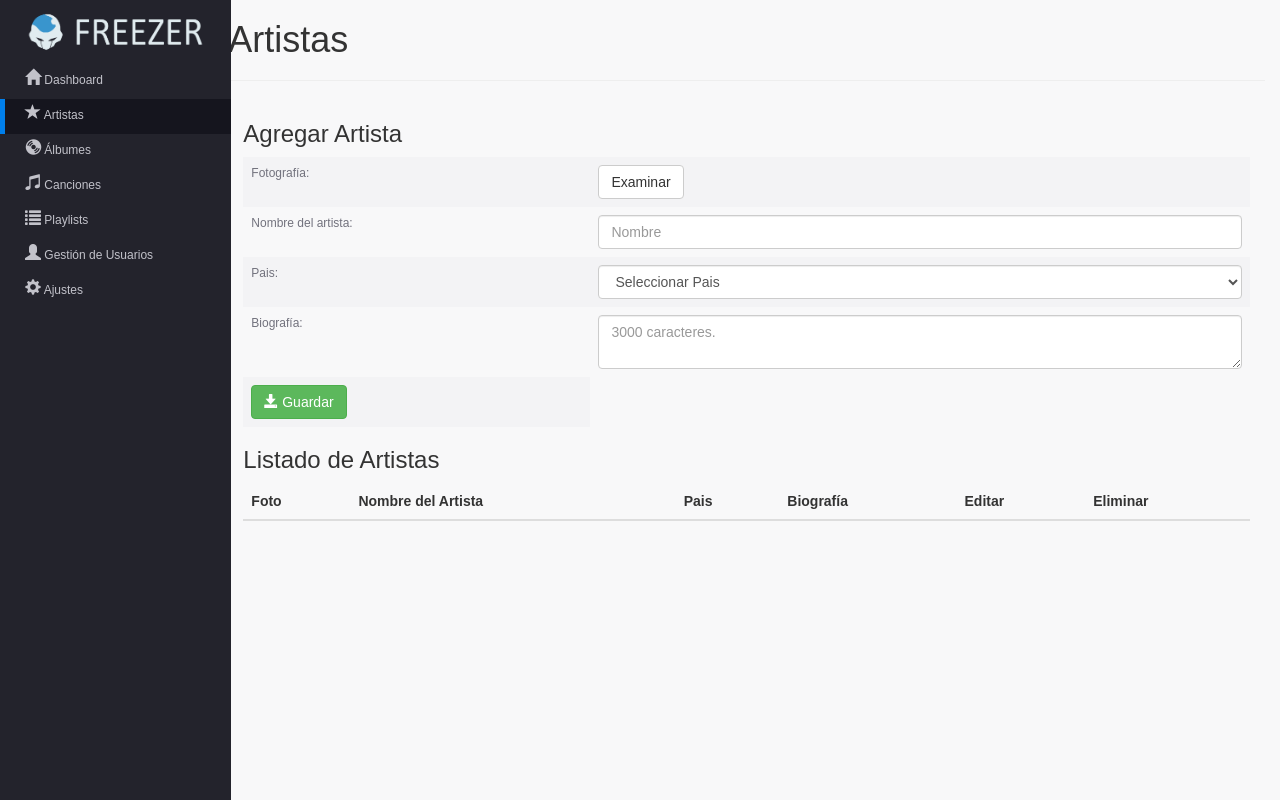
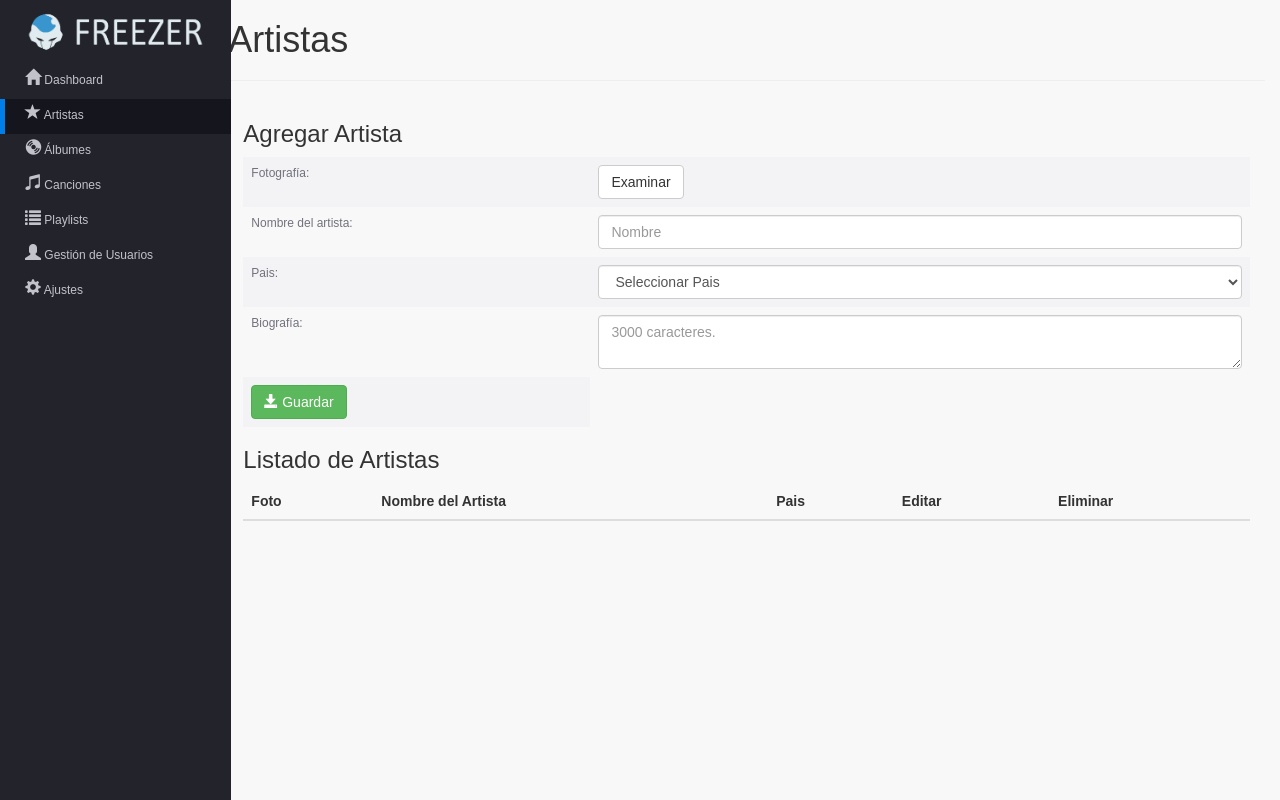
Before and after one commit to WilianBarahona/Deezer, a PHP site: page /admin/artista.php in a window 1280 px wide. Run offline with PHP 8.4, Linux system fonts and the light colour scheme; data that the repository does not hold is empty; some web fonts are replaced.

Commit message:
remove biography for artistas

```diff
--- a/admin/artista.php
+++ b/admin/artista.php
@@ -77,7 +77,7 @@
                   <th>Foto</th>
                   <th>Nombre del Artista</th>
                   <th>Pais</th>
-                  <th>Biografía</th>
+                  <!-- <th>Biografía</th> -->
                   <th>Editar</th>
                   <th>Eliminar</th>
                 </thead>
--- a/js/admin-artista.js
+++ b/js/admin-artista.js
@@ -43,7 +43,7 @@ function llenarTablaArtistas(idArtista){
 				'	<td><img class="img img-circle img-responsive" src="../'+artista.url_foto_artista+'" title="'+artista.nombre_artista+'">'+
 				'	<td>'+artista.nombre_artista+'</td>'+
 				'	<td>'+artista.nombre_pais+'</td>'+
-				'	<td>'+artista.biografia_artista+'</td>'+
+				// '	<td>'+artista.biografia_artista+'</td>'+
 				'	<td><button onclick="editarArtista('+artista.id_artista+')"class="btn btn-default btn-xs"><span class="glyphicon glyphicon-pencil"></span></button></td>'+
 				'	<td><button onclick="eliminarArtista('+artista.id_artista+')" class="btn btn-default btn-xs"><span class="glyphicon glyphicon-trash"></span></button></td>'+
 				'</tr>';
```
